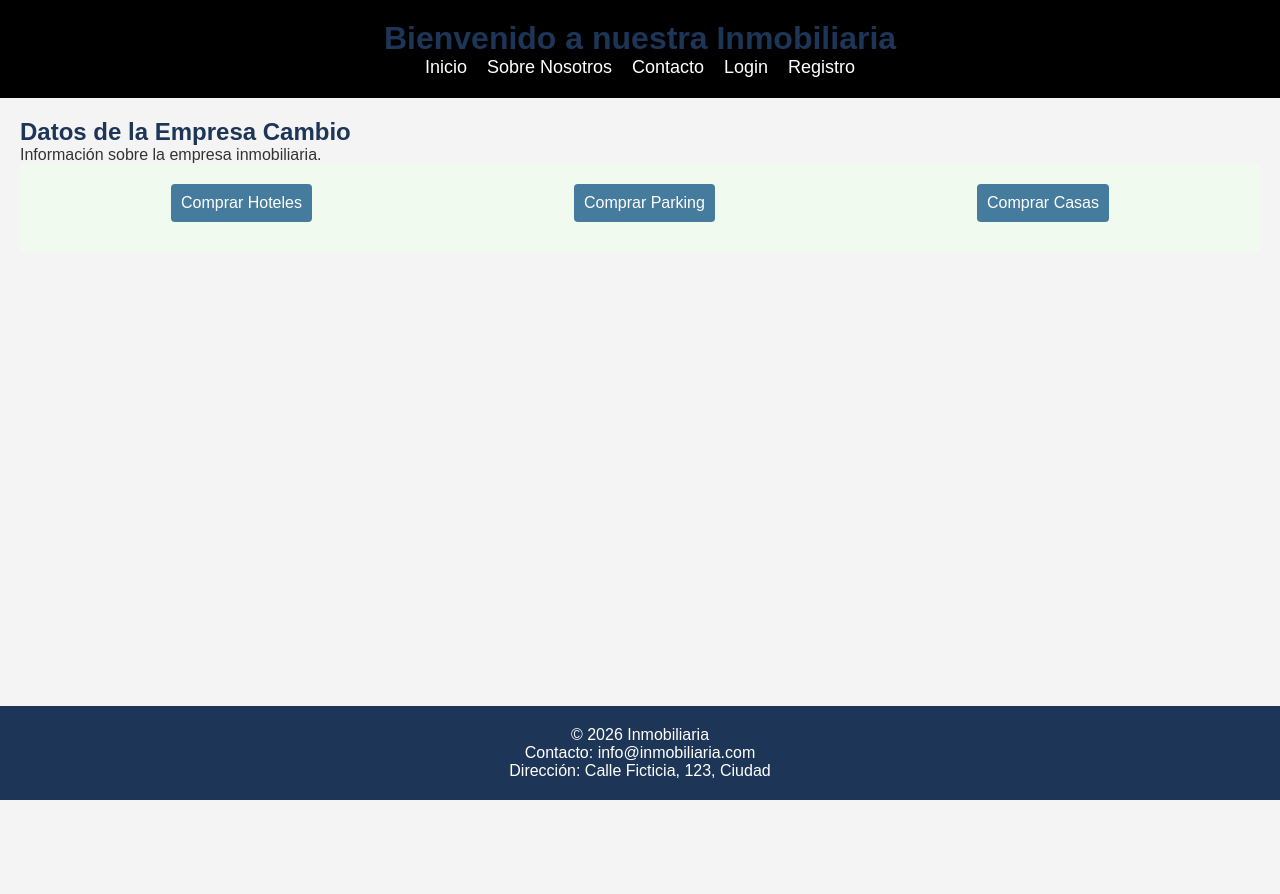
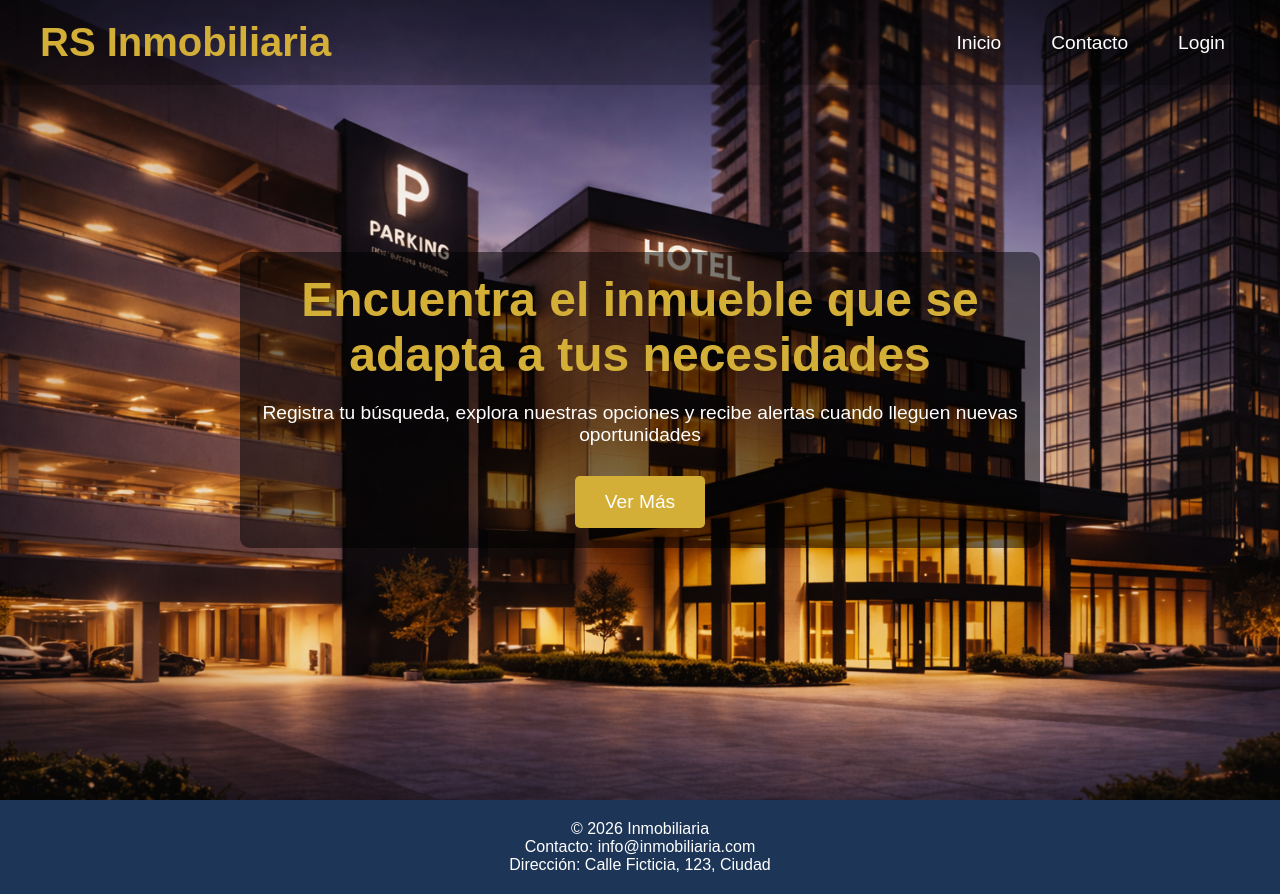
Before and after one commit to practicasreglado-wq/Inmobiliaria_Reglados, a Vue app: page / in a window 1280 px wide. Before the commit the page ends 800 px from the top, so only its background shows below. Built offline with nearby package versions, Linux system fonts and the light colour scheme.

Commit message:
cambios home,header

```diff
--- a/src/App.vue
+++ b/src/App.vue
@@ -1,7 +1,7 @@
 <template>
   <div id="app">
     <Header />
-    <div class="main-content">
+    <div>
       <router-view />
     </div>
     <Footer />
--- a/src/components/Carousel.vue
+++ b/src/components/Carousel.vue
@@ -16,17 +16,3 @@ export default {
   }
 };
 </script>
-
-<style scoped>
-.carousel button {
-  background-color: #457b9d;
-  color: white;
-  padding: 10px;
-  font-size: 16px;
-  cursor: pointer;
-}
-
-.carousel button:hover {
-  background-color: #1d3557;
-}
-</style>
--- a/src/components/Footer.vue
+++ b/src/components/Footer.vue
@@ -14,7 +14,7 @@ export default {
 
 <style scoped>
 footer {
-  background-color: #1d3557;
+  background-color: #000000;
   color: white;
   text-align: center;
   padding: 20px;
--- a/src/components/Header.vue
+++ b/src/components/Header.vue
@@ -1,21 +1,13 @@
 <template>
   <header>
-    <h1>Bienvenido a nuestra Inmobiliaria</h1>
+    <div class="logo">
+      <h1>RS Inmobiliaria</h1>
+    </div>
     <nav>
       <ul>
         <li><router-link to="/">Inicio</router-link></li>
-        <!-- Agregar "Sobre Nosotros" -->
-        <li><router-link to="/about-us">Sobre Nosotros</router-link></li>
-
-        <!-- Enlace de "Contacto" que redirige a la sección de contacto del footer -->
-        <li><a href="#contacto">Contacto</a></li>
-
-        <!-- Mostrar el enlace de Login solo si no está logueado, de lo contrario, mostrar Dashboard -->
-        <li v-if="!isLoggedIn"><router-link to="/login">Login</router-link></li>
-        <li v-if="!isLoggedIn"><router-link to="/register">Registro</router-link></li>
-
-        <!-- Mostrar el enlace de Dashboard solo si está logueado -->
-        <li v-if="isLoggedIn"><router-link to="/dashboard">Dashboard</router-link></li>
+        <li><router-link to="/contacto">Contacto</router-link></li>
+        <li><router-link to="/login">Login</router-link></li>
       </ul>
     </nav>
   </header>
@@ -24,37 +16,47 @@
 <script>
 export default {
   name: "Header",
-  data() {
-    return {
-      isLoggedIn: false,  // Aquí manejarás el estado de autenticación (por ahora en falso)
-    };
-  },
-  mounted() {
-    // Aquí puedes verificar si el usuario está logueado y actualizar el estado de isLoggedIn
-    // Ejemplo de un mock de autenticación:
-    const user = localStorage.getItem('user'); // Si el usuario está logueado, lo buscarías en el localStorage
-    if (user) {
-      this.isLoggedIn = true;
-    }
-  }
 };
 </script>
 
 <style scoped>
+/* Estilos para el Header */
+header {
+  background-color: #00000037; /* Fondo negro */
+  color: #ffffff; /* Texto blanco */
+  display: flex;
+  justify-content: space-between;
+  align-items: center;
+  padding: 20px 40px;
+  position: fixed;
+  top: 0;
+  width: 100%;
+  z-index: 1000;
+}
+
+header .logo h1 {
+  font-size: 2.5rem;
+  color: #d4af37; /* Dorado para el logo */
+  margin: 0;
+}
+
 nav ul {
   list-style-type: none;
   display: flex;
-  justify-content: center;
   gap: 20px;
 }
 
 nav a {
   text-decoration: none;
-  color: white;
-  font-size: 18px;
+  color: #ffffff;
+  font-size: 1.2rem;
+  padding: 8px 15px;
+  border-radius: 5px;
+
 }
 
 nav a:hover {
-  text-decoration: underline;
+  background-color: #d4af37; /* Fondo dorado al pasar el mouse */
+  color: #000000; /* Cambiar color del texto a negro al pasar el mouse */
 }
 </style>
--- a/src/styles/style.css
+++ b/src/styles/style.css
@@ -1,106 +1,24 @@
-/* Estilos básicos globales */
+/* Estilos Globales */
+
+/* Colores principales */
+:root {
+  --negro: #000000; /* Negro */
+  --dorado: #d4af37; /* Dorado */
+  --blanco: #ffffff; /* Blanco */
+  --gris-claro: #ffffff; /* Gris suave para fondos */
+  --gris-dark: #333333; /* Gris oscuro para textos */
+}
+
+/* Reset de estilos básicos */
 * {
   margin: 0;
   padding: 0;
   box-sizing: border-box;
 }
 
-body {
-  font-family: Arial, sans-serif;
-  background-color: #f4f4f4; /* Fondo claro para contraste */
-  color: #333; /* Color de texto por defecto */
+/* HTML y Body */
+html, body {
+  font-family: Arial, sans-serif; /* Fuente básica */
+  color: var(--gris-dark); /* Color de texto general */
+  background-color: var(--gris-claro); /* Fondo gris claro */
 }
-
-h1, h2, h3 {
-  color: #1d3557; /* Un color oscuro para los encabezados */
-}
-
-/* Header y Footer */
-header, footer {
-  background-color: #000000; /* Negro para el header y footer */
-  color: #ffffff; /* Blanco para el texto en header y footer */
-  padding: 20px 0;
-  text-align: center;
-}
-
-footer {
-  margin-top: 20px;
-}
-
-/* Carrusel básico */
-.carousel {
-  display: flex;
-  justify-content: space-around;
-  align-items: center;
-  padding: 20px;
-  background-color: #f1faee; /* Fondo suave para carrusel */
-}
-
-.carousel button {
-  padding: 10px 20px;
-  background-color: #d4af37; /* Dorado para los botones */
-  border: none;
-  color: white;
-  cursor: pointer;
-  font-size: 16px;
-}
-
-.carousel button:hover {
-  background-color: #1d3557; /* Negro para hover */
-}
-
-/* Propiedades individuales */
-.property-card {
-  background-color: #ffffff; /* Fondo blanco para las tarjetas */
-  border-radius: 8px;
-  box-shadow: 0 4px 6px rgba(0, 0, 0, 0.1);
-  padding: 20px;
-  margin: 10px;
-  display: flex;
-  flex-direction: column;
-  justify-content: space-between;
-}
-
-.property-card img {
-  max-width: 100%;
-  border-radius: 8px;
-}
-
-.property-card h3 {
-  margin-top: 10px;
-  font-size: 18px;
-  color: #1d3557; /* Color oscuro para el texto */
-}
-
-.property-card .price {
-  font-size: 20px;
-  font-weight: bold;
-  color: #d4af37; /* Dorado para el precio */
-}
-
-/* Formularios */
-form {
-  display: flex;
-  flex-direction: column;
-  padding: 20px;
-  background-color: #ffffff; /* Fondo blanco para los formularios */
-  box-shadow: 0 4px 6px rgba(0, 0, 0, 0.1);
-  border-radius: 8px;
-}
-
-input, button {
-  padding: 10px;
-  margin-bottom: 10px;
-  border: 1px solid #ccc;
-  border-radius: 4px;
-}
-
-button {
-  background-color: #d4af37; /* Dorado para el botón */
-  color: white;
-  cursor: pointer;
-}
-
-button:hover {
-  background-color: #1d3557; /* Negro para hover */
-}
--- a/src/views/Home.vue
+++ b/src/views/Home.vue
@@ -1,22 +1,66 @@
 <template>
-  <div>
-    <h2>Datos de la Empresa Cambio</h2>
-    <p>Información sobre la empresa inmobiliaria.</p>
-    <Carousel />
-  </div>
+  <section class="home">
+    <div class="content">
+      <h2>Encuentra el inmueble que se adapta a tus necesidades</h2>
+      <p>Registra tu búsqueda, explora nuestras opciones y recibe alertas cuando lleguen nuevas oportunidades</p>
+      <button>Ver Más</button>
+    </div>
+  </section>
 </template>
 
 <script>
-import Header from '../components/Header.vue';
-import Footer from '../components/Footer.vue';
-import Carousel from '../components/Carousel.vue';
-
 export default {
   name: "Home",
-  components: {
-    Header,
-    Footer,
-    Carousel
-  }
 };
 </script>
+
+<style scoped>
+/* Estilos para la página Home */
+.home {
+  background-image: url('/src/assets/FondoPrueba.png'); /* Asegúrate de usar la ruta correcta de la imagen */
+  background-size: cover;
+  background-position: center;
+  background-attachment: fixed;
+  height: 100vh;
+  display: flex;
+  justify-content: center;
+  align-items: center;
+  text-align: center;
+  color: white;
+}
+
+.content {
+  max-width: 800px;
+  padding: 20px;
+  background-color: rgba(0, 0, 0, 0.5); /* Fondo oscuro semitransparente para el texto */
+  border-radius: 10px;
+}
+
+h2 {
+  font-size: 3rem;
+  font-weight: bold;
+  margin-bottom: 20px;
+  color: #d4af37; /* Dorado para el título */
+}
+
+p {
+  font-size: 1.2rem;
+  margin-bottom: 30px;
+}
+
+button {
+  background-color: #d4af37; /* Botón dorado */
+  color: white;
+  padding: 15px 30px;
+  font-size: 1.2rem;
+  border: none;
+  border-radius: 5px;
+  cursor: pointer;
+  transition: 0.3s;
+}
+
+button:hover {
+  background-color: #000000; /* Fondo negro al pasar el mouse */
+  color: #d4af37; /* Texto dorado al pasar el mouse */
+}
+</style>
--- a/vite.config.js
+++ b/vite.config.js
@@ -2,8 +2,5 @@ import { defineConfig } from 'vite';
 import vue from '@vitejs/plugin-vue';
 
 export default defineConfig({
-  plugins: [vue()],
-  server: {
-    open: false // Abre el navegador automáticamente
-  }
+  plugins: [vue()]
 });
```
Also changed, not shown: src/assets/FondoPrueba.png (added).
